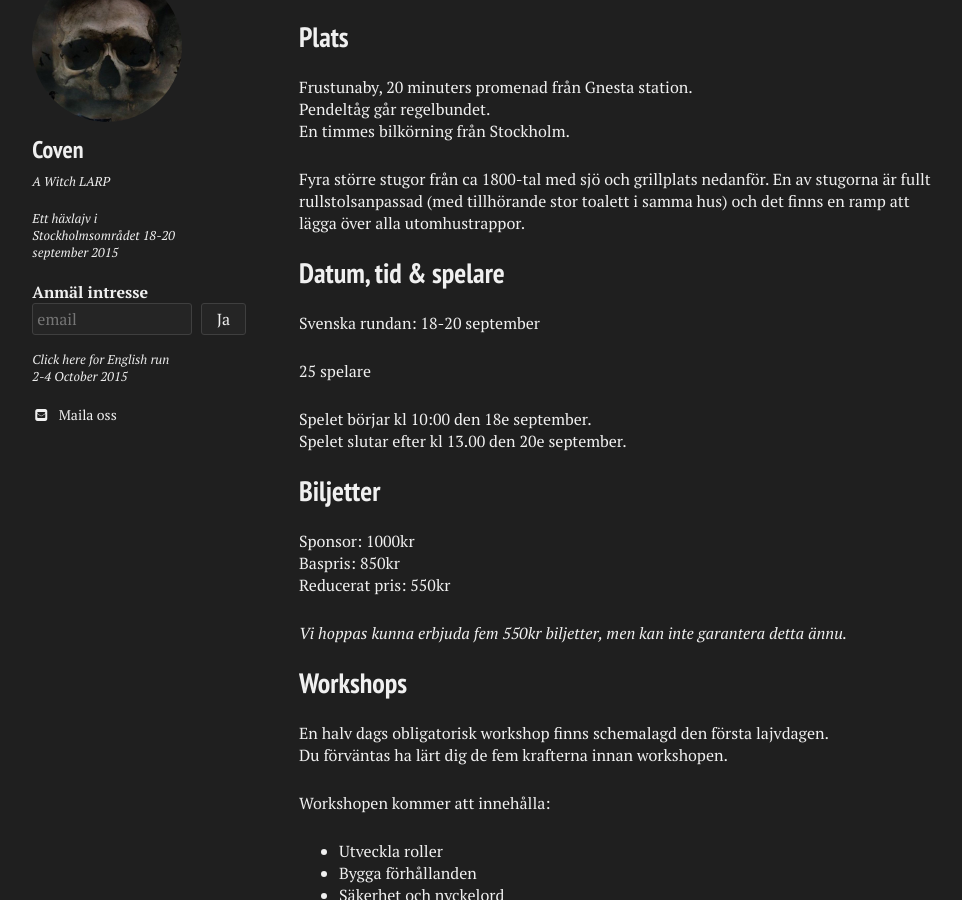
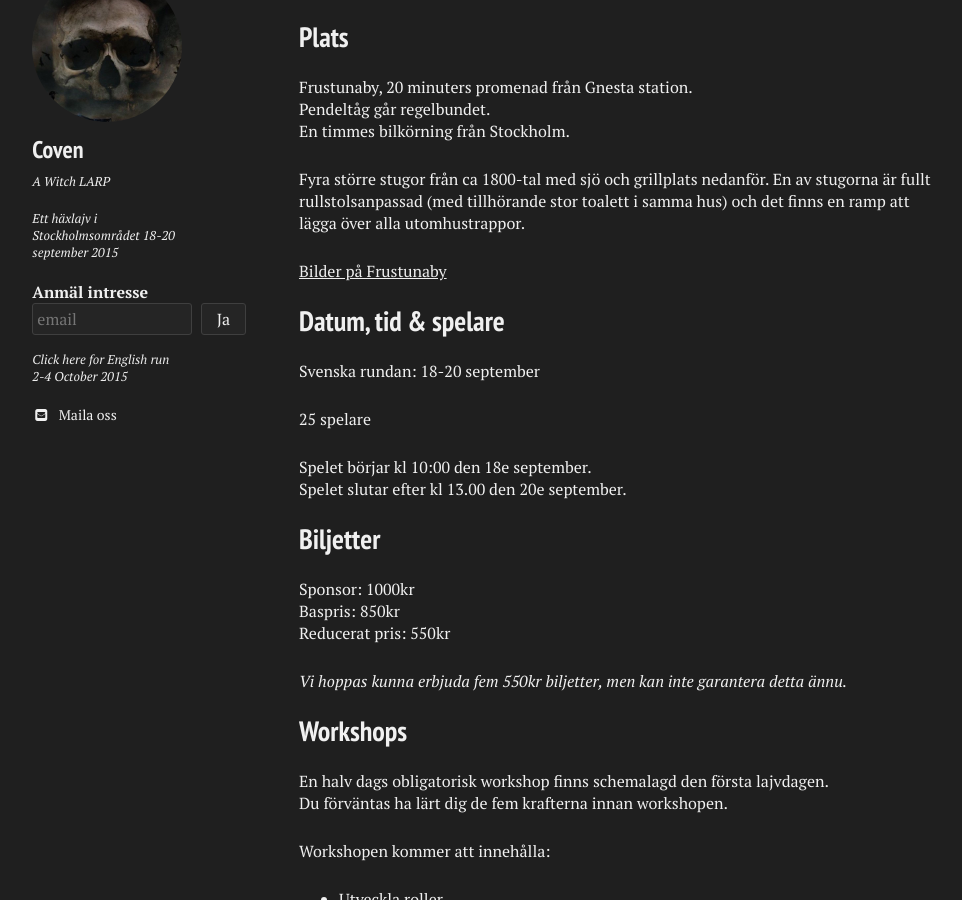
Before and after one commit to stanislavb/www.coven.nu, a Jekyll site: the page built from praktiskt/index.md, in a window 1280 px wide and 900 px high, scrolled down 555 px. Shown: the whole window, without its empty margins (21-983 px from the left). Built offline with Jekyll 4.4.1, drawn with Linux system fonts in a browser that asks for light colours; nearby versions of some CDN libraries.

Commit message:
Add Frustunaby link

```diff
--- a/praktiskt/index.md
+++ b/praktiskt/index.md
@@ -24,6 +24,8 @@ Pendeltåg går regelbundet.
 En timmes bilkörning från Stockholm.
 
 Fyra större stugor från ca 1800-tal med sjö och grillplats nedanför. En av stugorna är fullt rullstolsanpassad (med tillhörande stor toalett i samma hus) och det finns en ramp att lägga över alla utomhustrappor.
+
+[Bilder på Frustunaby](http://old.scoutkansliet.se/frus/frusbild.htm)
 
 ## Datum, tid & spelare
 
```
